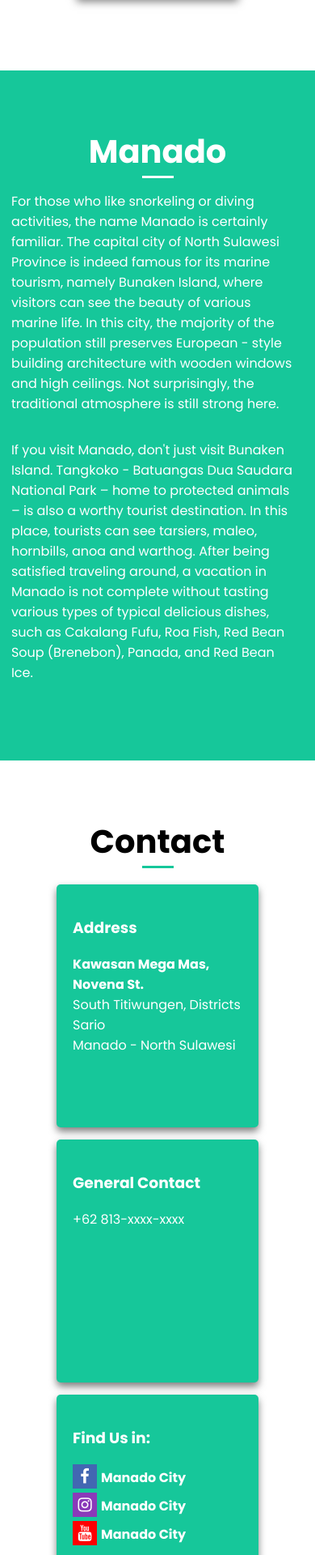
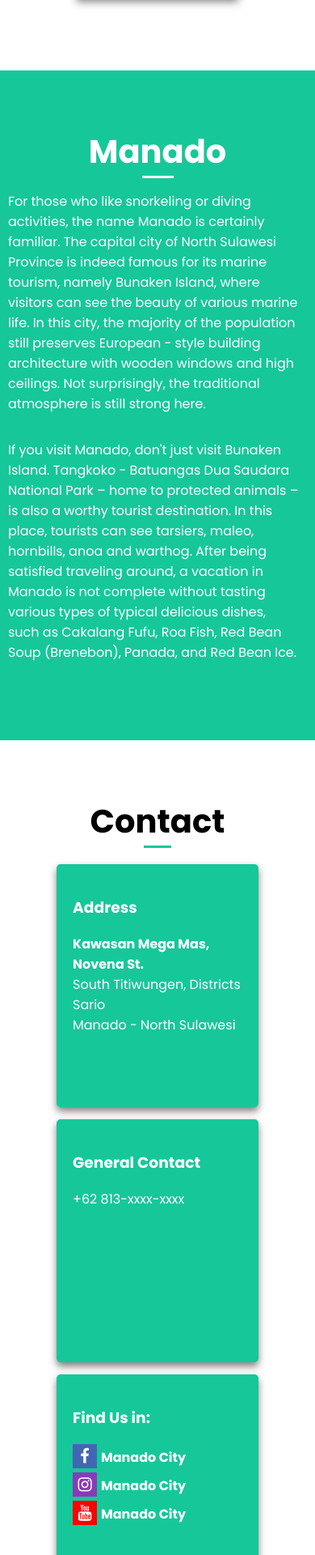
Before and after one commit to adhi131/WebWisata, a plain HTML site: page index.html in a window 390 px wide. Shown: the part 3277-5197 px from the top of the page at 81% size. Drawn offline with nearby package versions, Linux system fonts and the light colour scheme.

Commit message:
manage sidebar, travel menu, and contact responsive interface

```diff
--- a/assets/style.css
+++ b/assets/style.css
@@ -293,8 +293,8 @@ section:nth-child(odd) {
 .content {
     display: flex;
     flex-wrap: wrap;
-	width: 90%;
-	margin: 0 5% 0;
+	max-width: 880px;
+	margin: 0 auto 0;
     padding-bottom: 80px;
 }
 
@@ -462,26 +462,6 @@ footer p {
         width: 350px;
     }
 
-    .slider {
-        height: 45%;
-    }
-
-    .flex-container {
-        margin-left: 8%;
-        justify-content: flex-start;
-    }
-
-}
-
-@media(max-width: 768px) {
-    #home {
-        background-image: url(images/header/header1.png);
-    }
-
-    .home-caption {
-        width: fit-content;
-    }
-
     .list-menu {
         display: none;
         position: absolute;
@@ -520,6 +500,7 @@ footer p {
     }
 
     .menu {
+        cursor: pointer;
         display:block;
         position:absolute;
         width:30px;
@@ -572,13 +553,44 @@ footer p {
     }
 
     .slider {
-        display: none;
+        height: 45%;
     }
 
+    .flex-container {
+        margin-left: 8%;
+        justify-content: flex-start;
+    }
+
+}
+
+@media(max-width: 900px) {
     .content {
-        width: 98%;
-        margin-left: 1%;
         justify-content: center;
+    }
+
+    #contact {
+        margin-left: auto;
+        margin-right: auto;
+        width: 85%;
+    }
+
+    .flex-container {
+        justify-content: center;
+        margin-left: 0;
+    }
+}
+
+@media(max-width: 768px) {
+    #home {
+        background-image: url(images/header/header1.png);
+    }
+
+    .home-caption {
+        width: fit-content;
+    }
+
+    .slider {
+        display: none;
     }
 
     .caption {
@@ -593,9 +605,4 @@ footer p {
         margin-left: 10px;
         margin-right: 20px;
     }
-
-    .flex-container {
-        justify-content: center;
-        margin-left: 0;
-    }
 }
```
